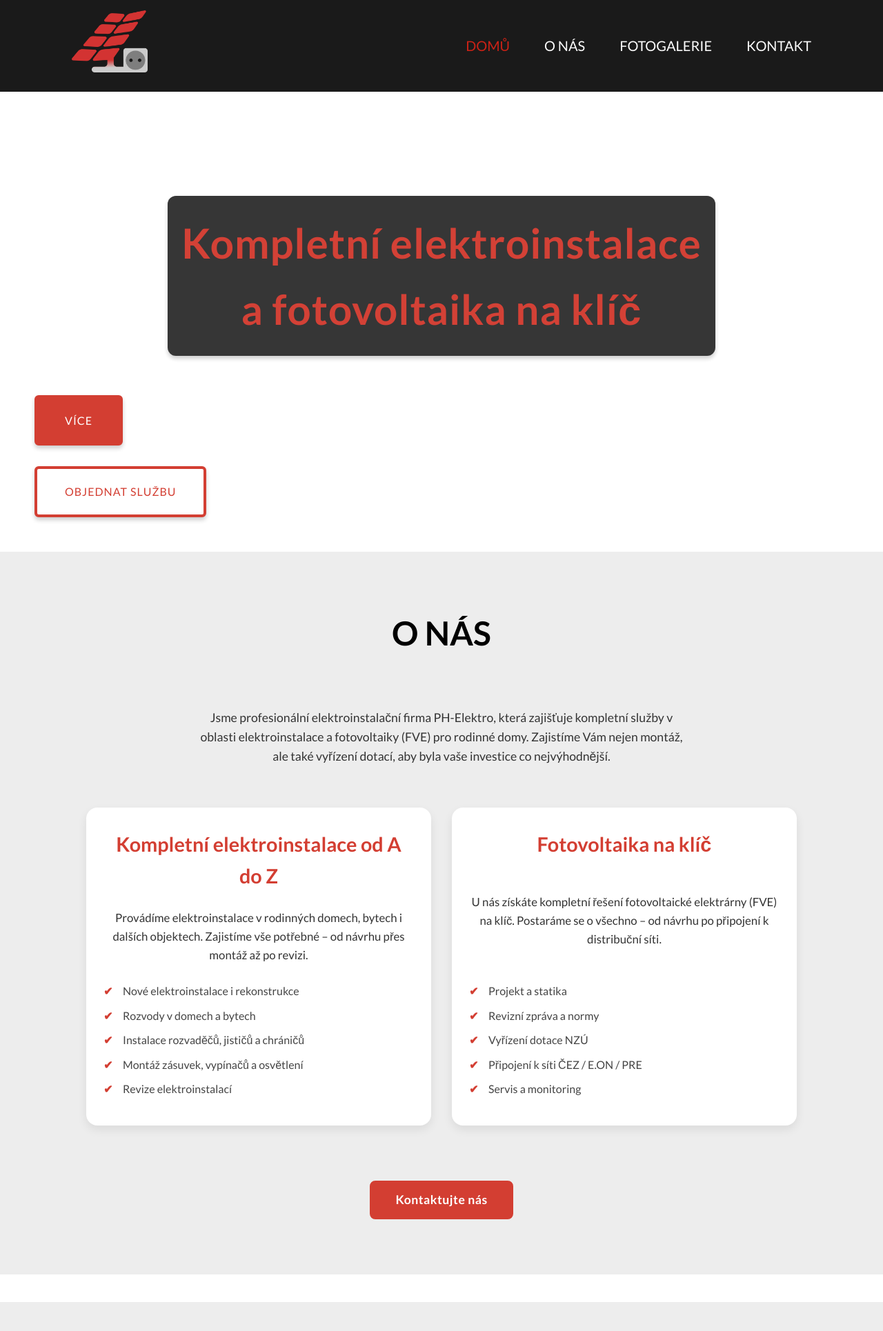
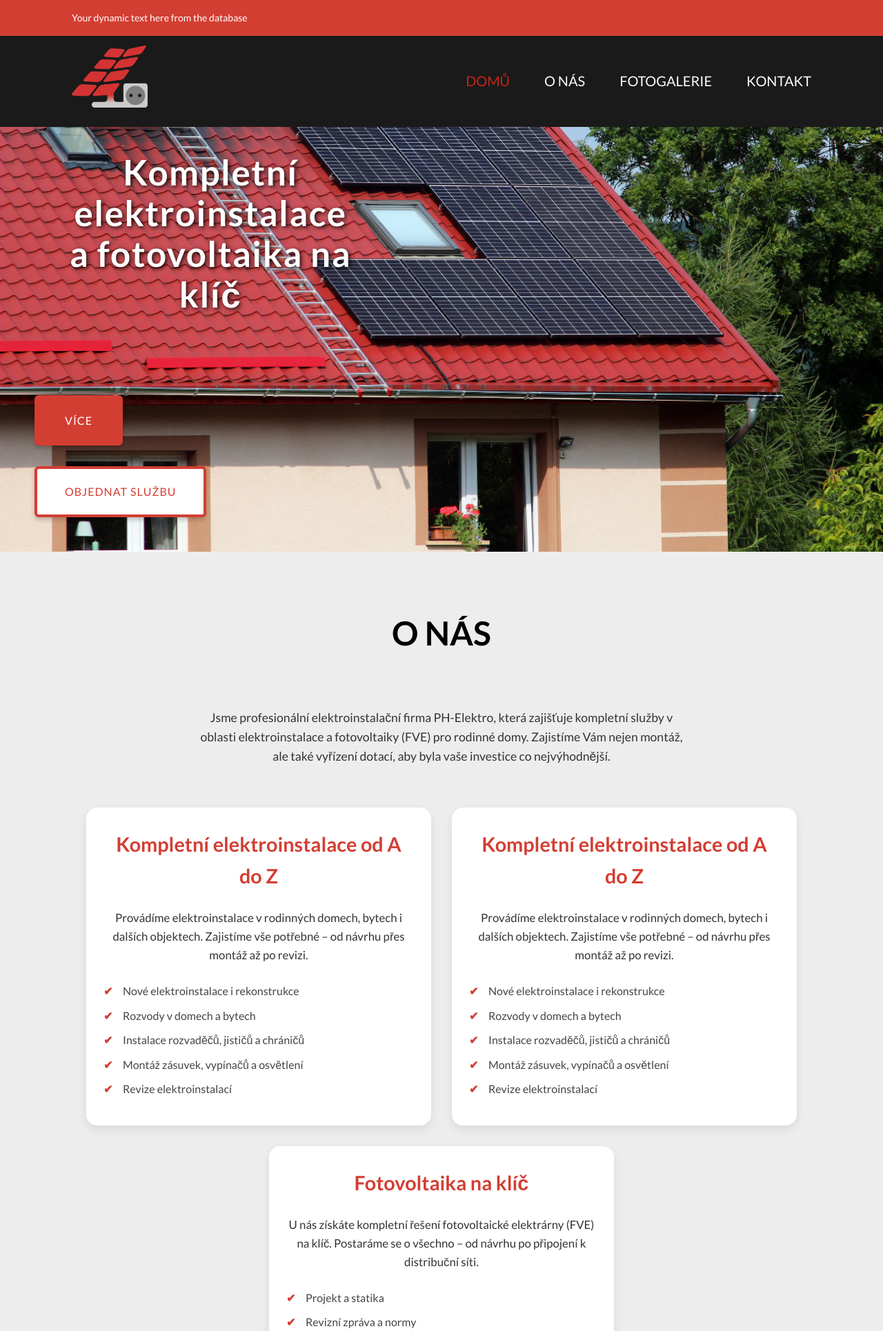
Before and after one commit to altuux/eletrikazapad, a PHP site: page / in a window 1280 px wide. Shown: the top 1930 px of the page at 69% size. Run offline with PHP 8.4, Linux system fonts and the light colour scheme.

Commit message:
prelaunch updates

```diff
--- a/admin/login.php
+++ b/admin/login.php
@@ -14,8 +14,8 @@ if ($_SERVER['REQUEST_METHOD'] === 'POST') {
     $username = $_POST['username'] ?? '';
     $password = $_POST['password'] ?? '';
 
-    $admin_username = 'Fasi';
-    $admin_password = 'Kouše';
+    $admin_username = 'admin';
+    $admin_password = 'admin';
 
     if ($username === $admin_username && $password === $admin_password) {
         $_SESSION['username'] = $username;
--- /dev/null
+++ b/assets/news.js
@@ -0,0 +1,12 @@
+const newsBar = document.getElementById("newsBar");
+const mainHeader = document.querySelector("header.main-header");
+
+window.addEventListener("scroll", () => {
+    if (window.scrollY > 0) {
+        newsBar.classList.add("hidden");
+        mainHeader.classList.remove("shifted");
+    } else {
+        newsBar.classList.remove("hidden");
+        mainHeader.classList.add("shifted");
+    }
+});
--- a/assets/style.css
+++ b/assets/style.css
@@ -1,5 +1,19 @@
 /* Import fontu Lato */
 @import url('https://fonts.googleapis.com/css2?family=Lato:wght@300;400;700&display=swap');
+
+/*effects*/
+@keyframes fadeInUp {
+    0% { opacity: 0; transform: translateY(20px); }
+    100% { opacity: 1; transform: translateY(0); }
+}
+
+/* safari */
+.news-bar,
+header.main-header {
+    -webkit-backface-visibility: hidden; /* triggers GPU rendering */
+    transform: translateZ(0); /* forces Safari to snap to pixel grid */
+}
+
 
 /* Reset */
 * {
@@ -13,25 +27,60 @@
 body {
     font-family: 'Lato', Arial, sans-serif;
     line-height: 1.6;
+    margin: 0;
+    padding: 0;
 }
 
 .container {
     width: 90%;
     max-width: 1200px;
     margin: auto;
-    padding: 20px;
 }
 
-/* Header */
+/* News bar */
+.news-bar {
+    background: #d33e32ff;
+    color: #fff;
+    font-size: 14px;
+    text-align: center;
+    padding: 5px 0;
+    width: 100%;
+    position: fixed;
+    top: 0;
+    left: 0;
+    z-index: 101;
+    height: auto;
+    transition: transform 0.3s ease, opacity 0.3s ease;
+}
+
+/* News hidden */
+.news-bar.hidden {
+    transform: translateY(-100%);
+    opacity: 0;
+}
+
+/* Main header */
+header.main-header {
+    position: fixed;
+    top: 0;
+    width: 100%;
+    z-index: 100;
+    transition: top 0.3s ease;
+}
+
+header.main-header.shifted {
+    top: 51px;
+}
+
 header {
     background: #1a1a1aff;
     color: white;
     padding: 5px 0;
+    width: 100%;
     position: fixed;
-    top: 0;
     z-index: 100;
-    width: 100%;
 }
+
 
 header .container {
     display: flex;
@@ -100,7 +149,7 @@ header .container {
 
 /* Hero sekce */
 .hero {
-    background: url("") no-repeat center/cover;
+    background: url("../assets/img/main.jpg") no-repeat center/cover;
     width: 100%;
     height: 100vh;
     display: flex;
@@ -121,16 +170,30 @@ header .container {
     text-align: left;
 }
 
+.hero .buttons {
+    animation: fadeInUp 1s ease-out 0.5s forwards;
+    opacity: 0;
+}
+
 .hornitext {
-    color: #d33e32ff;
-    font-size: 2.5rem;
-    box-shadow: 0 4px 6px rgba(0, 0, 0, 0.2);
-    letter-spacing: 1px;
-    font-weight: 1000;
-    background-color: #333;
-    border-radius: 12px;
-    opacity: 0.98;
     padding: 20px;
+    margin-bottom: 80px;
+    max-width: 800px;
+}
+
+.hornitext h1 {
+    color: #fff;
+    font-size: 3.2rem;
+    font-weight: 900;
+    letter-spacing: 1.5px;
+    line-height: 1.15;
+    margin: 0;
+    text-shadow: 2px 2px 6px rgba(0, 0, 0, 0.9);
+}
+
+.hornitext h1 {
+    animation: fadeInUp 1s ease-out forwards;
+    opacity: 0;
 }
 
 /* Sekce o nás */
@@ -185,7 +248,7 @@ header .container {
     border-radius: 16px;
     box-shadow: 0 6px 14px rgba(0, 0, 0, 0.08);
     transition: all 0.35s ease;
-    flex: 1 1 420px; /* pěkně responsivní */
+    flex: 1 1 420px;
     max-width: 500px;
     display: flex;
     flex-direction: column;
@@ -616,6 +679,46 @@ footer {
 }
 
 /* Responsivita */
+@media (min-width: 1024px) {
+    .hero {
+        justify-content: flex-start;
+        align-items: flex-start;
+        padding-left: 60px;
+        padding-top: 100px;
+    }
+
+    .hornitext {
+        margin-bottom: 60px;
+    }
+
+    .hornitext h1 {
+        text-align: center;
+        margin-top: 100px;
+        font-size: 3.2rem;
+        max-width: 450px;
+
+    }
+}
+
+@media (max-width: 1023px) {
+    .hero {
+        justify-content: center;
+        align-items: center;
+        padding: 0 20px;
+    }
+
+    .hornitext {
+        text-align: center;
+        margin-bottom: 100px;
+    }
+
+    .hornitext h1 {
+        font-size: 2.8rem;
+        text-align: center;
+        max-width: 100%;
+    }
+}
+
 @media (max-width: 992px) {
     .hornitext {
         font-size: 2rem;
--- a/includes/header.php
+++ b/includes/header.php
@@ -1,6 +1,12 @@
-<header>
+<header class="news-bar" id="newsBar">
     <div class="container">
-        <h1><a href="index.php#hero"><img class="logo" href="#" src="assets/img/logo.png" alt=""></a></h1>
+        <p id="newsText">Your dynamic text here from the database</p>
+    </div>
+</header>
+
+<header class="main-header shifted">
+    <div class="container">
+        <h1><a href="index.php#hero"><img class="logo" src="assets/img/logo.png" alt=""></a></h1>
         <nav>
             <ul class="nav-links">
                 <li><a href="index.php#hero">Domů</a></li>
--- a/index.php
+++ b/index.php
@@ -6,9 +6,9 @@
 <head>
     <meta charset="UTF-8">
     <meta name="viewport" content="width=device-width, initial-scale=1.0">
-    <meta name="description" content="PH-Elektro - fotovoltaika, elektroinstalace a servis v Plzni a Karlovarském kraji. Kompletní řešení od návrhu po realizaci.">
-    <meta name="keywords" content="PH-Elektro, elektrikář Plzeň, fotovoltaika Plzeň, elektroinstalace Karlovy Vary, solární panely západní Čechy, montáž FVE Plzeň, Elektrika Západ">
-    <title>PH-Elektro | Domovská stránka – Fotovoltaika a elektroinstalace Plzeň & Karlovarský kraj</title>
+    <meta name="description" content="Elektrika-Západ - fotovoltaika, elektroinstalace a servis v Plzni a Karlovarském kraji. Kompletní řešení od návrhu po realizaci.">
+    <meta name="keywords" content="Elektrika-Západ, elektrikář Plzeň, fotovoltaika Plzeň, elektroinstalace Karlovy Vary, solární panely západní Čechy, montáž FVE Plzeň, Elektrika Západ">
+    <title>Elektrika-Západ | Domovská stránka – Fotovoltaika a elektroinstalace Plzeň & Karlovarský kraj</title>
     <link rel="stylesheet" href="assets/style.css">
     <link rel="stylesheet" href="assets/modal.css">
 </head>
@@ -32,6 +32,17 @@
             <p>Jsme profesionální elektroinstalační firma PH-Elektro, která zajišťuje kompletní služby v oblasti elektroinstalace a fotovoltaiky (FVE) pro rodinné domy. Zajistíme Vám nejen montáž, ale také vyřízení dotací, aby byla vaše investice co nejvýhodnější.</p>
             <div class="boxContainer">
 
+            <div class="prvniBox">
+                <h2>Kompletní elektroinstalace od A do Z</h2>
+                <p>Provádíme elektroinstalace v rodinných domech, bytech i dalších objektech. Zajistíme vše potřebné – od návrhu přes montáž až po revizi.</p>
+                <ul>
+                <li>Nové elektroinstalace i rekonstrukce</li>
+                <li>Rozvody v domech a bytech</li>
+                <li>Instalace rozvaděčů, jističů a chráničů</li>
+                <li>Montáž zásuvek, vypínačů a osvětlení</li>
+                <li>Revize elektroinstalací</li>
+                </ul>
+            </div>
             <div class="prvniBox">
                 <h2>Kompletní elektroinstalace od A do Z</h2>
                 <p>Provádíme elektroinstalace v rodinných domech, bytech i dalších objektech. Zajistíme vše potřebné – od návrhu přes montáž až po revizi.</p>
@@ -145,4 +156,5 @@
 <script src="assets/burger.js"></script>
 <script src="assets/spy.js"></script>
 <script src="assets/modal.js"></script>
+<script src="assets/news.js"></script>
 </html>
```
Also changed, not shown: assets/img/main.jpg (added), uploads/1763395002_main.jpg (added), 2 other files.
